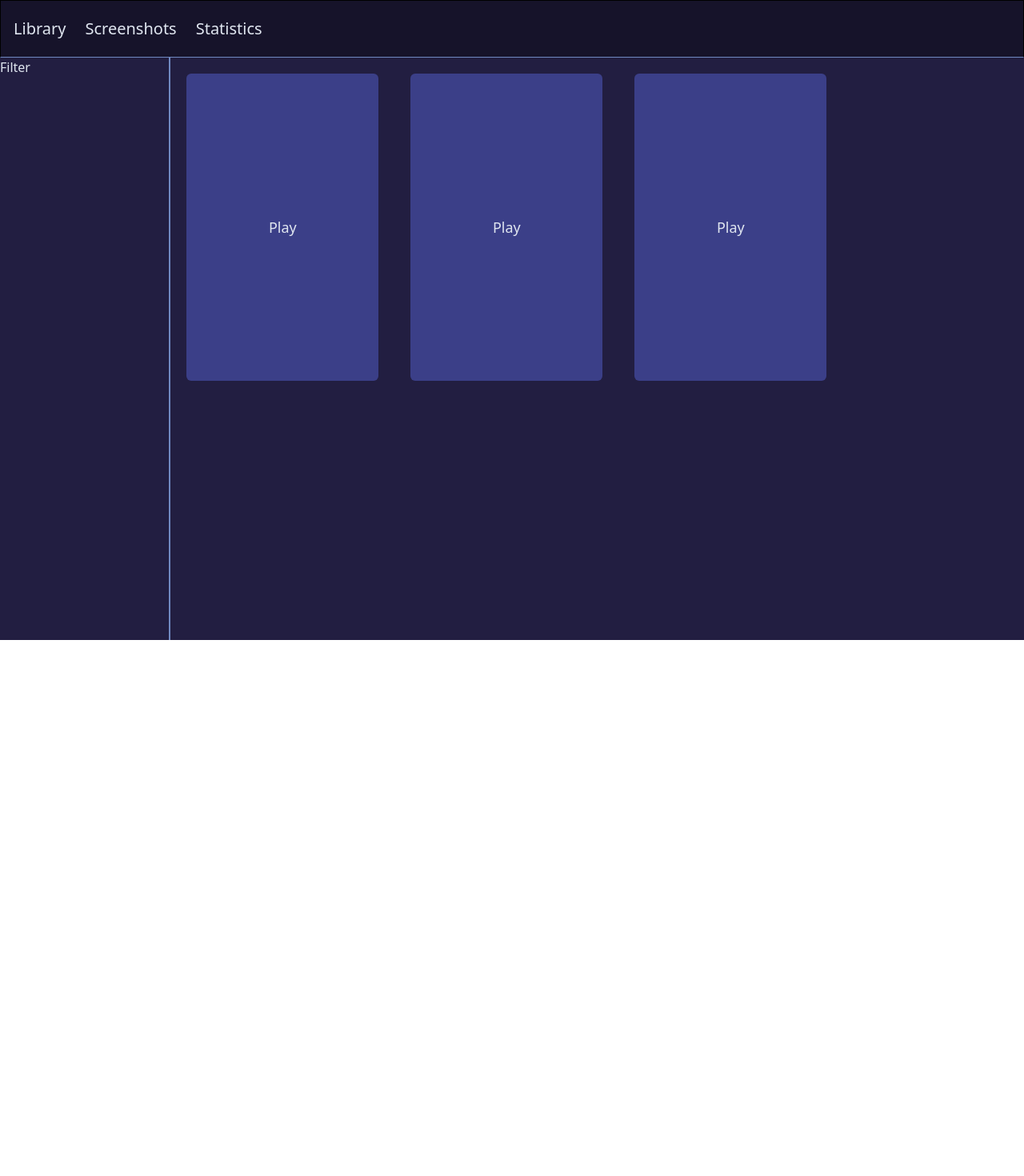
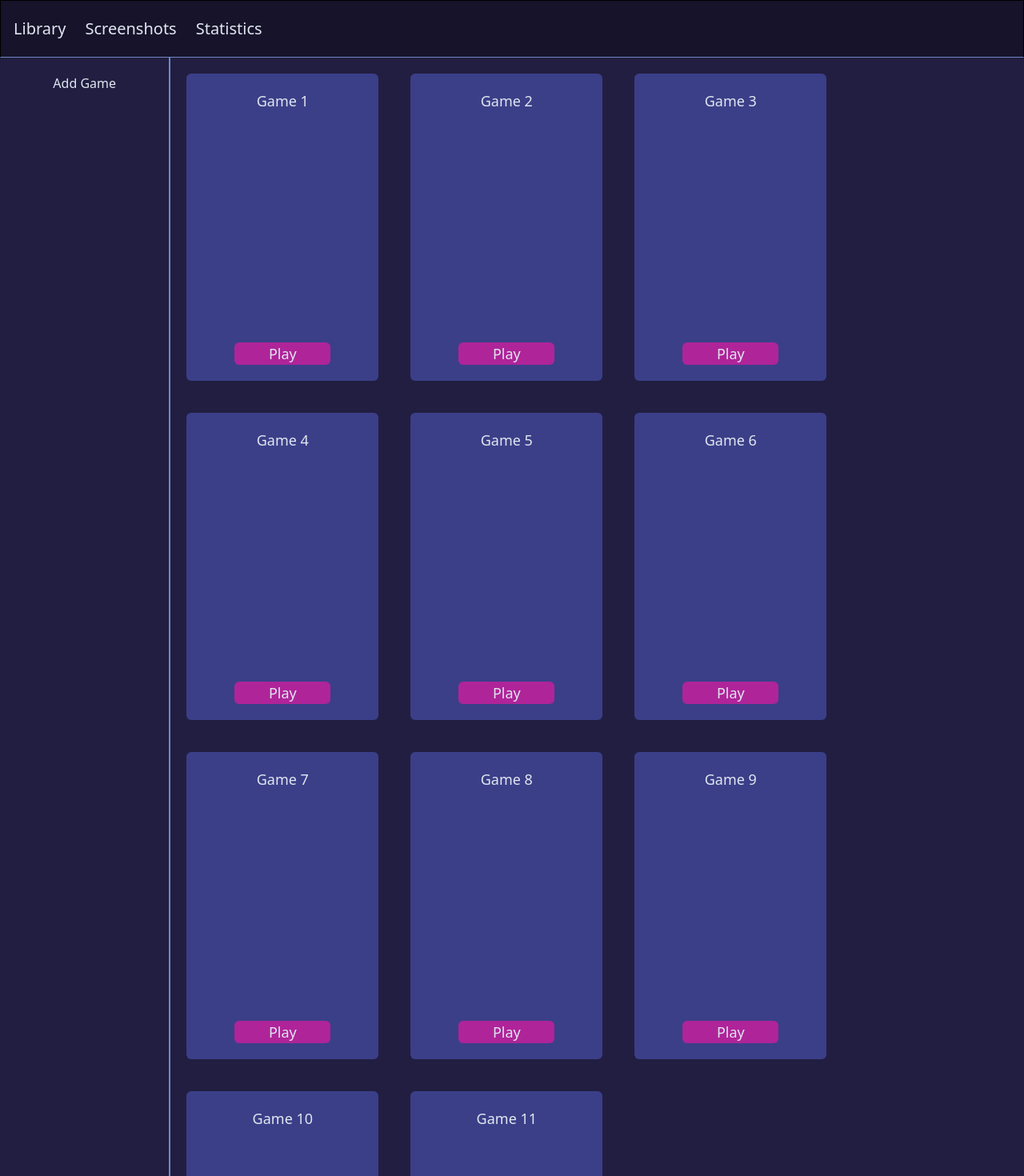
Before and after one commit to Cosmo517/Callisto, a React (Vite) app: page /library in a window 1280 px wide. Shown: the top 1470 px of the page at 80% size. Before the commit the page ends 800 px from the top, so only its background shows below. Built offline with nearby package versions, Linux system fonts and the light colour scheme.

Commit message:
Started work on better library styling, added a modal for add games

```diff
--- a/package.json
+++ b/package.json
@@ -10,6 +10,8 @@
     "tauri": "tauri"
   },
   "dependencies": {
+    "@headlessui/react": "^2.2.8",
+    "@heroicons/react": "^2.2.0",
     "@tailwindcss/vite": "^4.1.13",
     "@tauri-apps/api": "^2.8.0",
     "@tauri-apps/plugin-dialog": "^2.4.0",
--- a/src/pages/common/Navbar.tsx
+++ b/src/pages/common/Navbar.tsx
@@ -42,7 +42,7 @@ function Navbar() {
     };
 
     return (
-        <div className="bg-navbar-color border-b-secondary flex h-18 w-full items-center border text-xl">
+        <div className="bg-navbar-color border-b-secondary fixed flex h-18 w-full items-center border text-xl">
             <div className="flex flex-row gap-6">
                 <button
                     className={clsx(
--- a/src/pages/library/Library.tsx
+++ b/src/pages/library/Library.tsx
@@ -1,30 +1,49 @@
 import Navbar from '../common/Navbar';
 import { useState } from 'react';
+import GameCard from './components/GameCard';
+import AddGame from './components/AddGame';
 
 function Library() {
-    const [games, setGames] = useState(['Game 1', 'Game 2', 'Game 3']);
+    const [games, setGames] = useState([
+        'Game 1',
+        'Game 2',
+        'Game 3',
+        'Game 4',
+        'Game 5',
+        'Game 6',
+        'Game 7',
+        'Game 8',
+        'Game 9',
+        'Game 10',
+        'Game 11',
+    ]);
+
+    const [addGameDialog, setAddGameDialog] = useState(false);
 
     return (
         <div className="bg-background flex min-h-screen flex-col">
             <Navbar />
-            <div className="flex flex-1 flex-row">
+            <div className="mt-18 flex flex-1 flex-row">
                 <div className="border-secondary text-off-white w-1/6 border-r-2">
-                    Filter
+                    <div className="mt-5 flex w-full justify-center">
+                        <button
+                            className="hover:bg-accent-2 mb-5 w-30 cursor-pointer rounded-md"
+                            onClick={() => setAddGameDialog(true)}
+                        >
+                            Add Game
+                        </button>
+                    </div>{' '}
                 </div>
-                <div className="w-5/6">
+                <div className="flex w-5/6 flex-wrap">
                     {games.map((game, index) => (
-                        <button
-                            id={game}
-                            className="bg-primary text-off-white hover:bg-accent-2 m-5 h-96 w-60 cursor-pointer rounded-md text-lg"
-                            onClick={() =>
-                                console.log('Game: ' + index + ' clicked')
-                            }
-                        >
-                            Play
-                        </button>
+                        <GameCard game={game} index={index} />
                     ))}
                 </div>
             </div>
+            <AddGame
+                open={addGameDialog}
+                onClose={() => setAddGameDialog(false)}
+            />
         </div>
     );
 }
--- /dev/null
+++ b/src/pages/library/components/AddGame.tsx
@@ -0,0 +1,82 @@
+import { useState } from 'react';
+import {
+    Dialog,
+    DialogBackdrop,
+    DialogPanel,
+    DialogTitle,
+} from '@headlessui/react';
+
+interface AddGameDialogProps {
+    open: boolean;
+    onClose: () => void;
+}
+
+import { ExclamationTriangleIcon } from '@heroicons/react/24/outline';
+
+function AddGame({ open, onClose }: AddGameDialogProps) {
+    if (!open) return null;
+
+    return (
+        <div>
+            <Dialog open={open} onClose={onClose} className="relative z-10">
+                <DialogBackdrop
+                    transition
+                    className="fixed inset-0 bg-gray-900/50 transition-opacity data-closed:opacity-0 data-enter:duration-300 data-enter:ease-out data-leave:duration-200 data-leave:ease-in"
+                />
+
+                <div className="fixed inset-0 z-10 w-screen overflow-y-auto">
+                    <div className="flex min-h-full items-end justify-center p-4 text-center sm:items-center sm:p-0">
+                        <DialogPanel
+                            transition
+                            className="relative transform overflow-hidden rounded-lg bg-gray-800 text-left shadow-xl outline -outline-offset-1 outline-white/10 transition-all data-closed:translate-y-4 data-closed:opacity-0 data-enter:duration-300 data-enter:ease-out data-leave:duration-200 data-leave:ease-in sm:my-8 sm:w-full sm:max-w-lg data-closed:sm:translate-y-0 data-closed:sm:scale-95"
+                        >
+                            <div className="bg-gray-800 px-4 pt-5 pb-4 sm:p-6 sm:pb-4">
+                                <div className="sm:flex sm:items-start">
+                                    <div className="mx-auto flex size-12 shrink-0 items-center justify-center rounded-full bg-red-500/10 sm:mx-0 sm:size-10">
+                                        <ExclamationTriangleIcon
+                                            aria-hidden="true"
+                                            className="size-6 text-red-400"
+                                        />
+                                    </div>
+                                    <div className="mt-3 text-center sm:mt-0 sm:ml-4 sm:text-left">
+                                        <DialogTitle
+                                            as="h3"
+                                            className="text-base font-semibold text-white"
+                                        >
+                                            Choose the games you want to add to
+                                            your profile
+                                        </DialogTitle>
+                                        <div className="mt-2">
+                                            <p className="text-sm text-gray-400">
+                                                The games will be listed here
+                                            </p>
+                                        </div>
+                                    </div>
+                                </div>
+                            </div>
+                            <div className="bg-gray-700/25 px-4 py-3 sm:flex sm:flex-row-reverse sm:px-6">
+                                <button
+                                    type="button"
+                                    onClick={onClose}
+                                    className="bg-accent-1 inline-flex w-full justify-center rounded-md px-3 py-2 text-sm font-semibold text-white hover:bg-red-400 sm:ml-3 sm:w-auto"
+                                >
+                                    Add games
+                                </button>
+                                <button
+                                    type="button"
+                                    data-autofocus
+                                    onClick={onClose}
+                                    className="bg-secondary text-off-white mt-3 inline-flex w-full justify-center rounded-md px-3 py-2 text-sm font-semibold inset-ring inset-ring-white/5 hover:bg-white/20 sm:mt-0 sm:w-auto"
+                                >
+                                    Cancel
+                                </button>
+                            </div>
+                        </DialogPanel>
+                    </div>
+                </div>
+            </Dialog>
+        </div>
+    );
+}
+
+export default AddGame;
--- /dev/null
+++ b/src/pages/library/components/GameCard.tsx
@@ -0,0 +1,28 @@
+type GameCardProps = {
+    game: any;
+    index: number;
+};
+
+function GameCard({ game, index }: GameCardProps) {
+    const playGame = () => {
+        // use this to start/do something for a game
+    };
+
+    return (
+        <div className="bg-primary text-off-white m-5 flex h-96 w-60 rounded-md text-lg">
+            <div className="flex h-full w-full flex-col justify-between">
+                <div className="mt-5 text-center">{game}</div>
+                <div className="flex justify-center">
+                    <button
+                        className="bg-accent-2 mb-5 w-30 cursor-pointer rounded-md"
+                        onClick={playGame}
+                    >
+                        Play
+                    </button>
+                </div>
+            </div>
+        </div>
+    );
+}
+
+export default GameCard;
```
Also changed, not shown: 1 other file (tests, documents, lock files or other folders).
